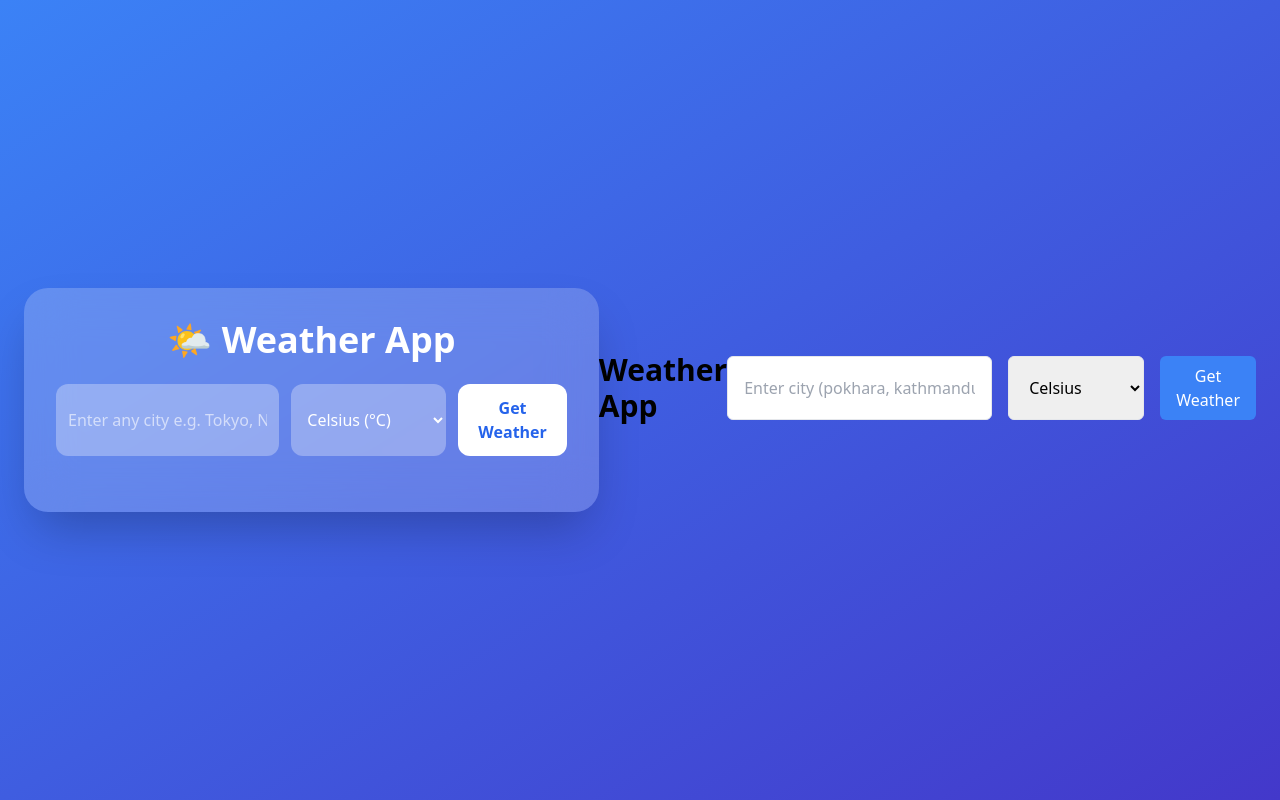
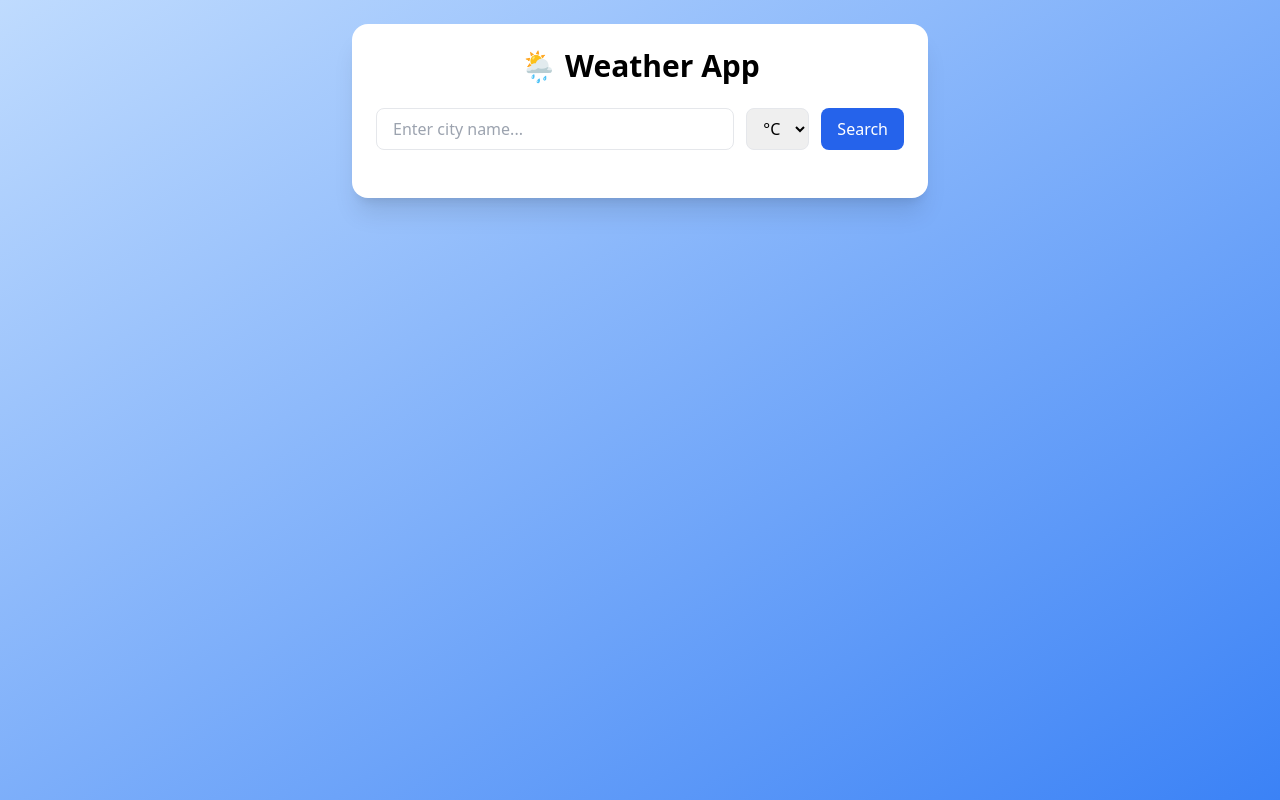
Before and after one commit to SAURAV878/weather_app, a Django app: template weather/templates/weather.html in a window 1280 px wide. Run offline with Django 5.2, Linux system fonts and the light colour scheme; the template is opened without the code that fills it, so the values that code supplies are empty; parts of the project's set-up code (start-up, migrations or seed data) failed here and were passed over; some libraries are stand-ins or nearby versions.

Commit message:
chore: modify in weather.html

```diff
--- a/weather/templates/weather.html
+++ b/weather/templates/weather.html
@@ -1,197 +1,150 @@
 <!DOCTYPE html>
 <html lang="en">
 <head>
-    <meta charset="UTF-8"><!DOCTYPE html>
-<html lang="en">
-<head>
     <meta charset="UTF-8">
-    <meta name="viewport" content="width=device-width, initial-scale=1.0">
     <title>Weather App</title>
     <script src="https://cdn.tailwindcss.com"></script>
 </head>
 
-<body class="bg-gradient-to-br from-blue-500 to-indigo-700 min-h-screen flex items-center justify-center p-6">
+<body class="bg-gradient-to-br from-blue-200 to-blue-500 min-h-screen p-6">
 
-    <div class="bg-white/20 backdrop-blur-xl shadow-2xl rounded-3xl p-8 w-full max-w-3xl text-white">
+    <div class="max-w-xl mx-auto bg-white shadow-xl rounded-2xl p-6">
 
-        <!-- Header -->
-        <h1 class="text-4xl font-bold text-center mb-6">🌤 Weather App</h1>
+        <h1 class="text-3xl font-bold text-center mb-6">🌦 Weather App</h1>
 
-        <!-- Search Form -->
+        <!-- Search Section -->
         <div class="flex gap-3 mb-6">
-            <input id="cityInput" type="text"
-                   class="w-full bg-white/30 text-white p-3 rounded-xl placeholder-white/60 focus:outline-none"
-                   placeholder="Enter any city e.g. Tokyo, New York, Kathmandu">
+            <input id="cityInput"
+                   type="text"
+                   placeholder="Enter city name..."
+                   class="w-full px-4 py-2 border rounded-lg focus:ring-2 focus:ring-blue-400">
 
-            <select id="unitSelect" class="bg-white/30 text-white p-3 rounded-xl focus:outline-none">
-                <option value="celsius">Celsius (°C)</option>
-                <option value="fahrenheit">Fahrenheit (°F)</option>
+            <select id="unitSelect" class="px-3 py-2 border rounded-lg">
+                <option value="celsius">°C</option>
+                <option value="fahrenheit">°F</option>
             </select>
 
-            <button onclick="getWeather()"
-                class="bg-white text-blue-600 px-5 py-3 rounded-xl font-semibold hover:bg-gray-100">
-                Get Weather
+            <button id="fetchWeatherBtn"
+                class="px-4 py-2 bg-blue-600 text-white rounded-lg hover:bg-blue-700">
+                Search
             </button>
         </div>
 
-        <div id="result"></div>
+        <!-- Error Box -->
+        <div id="errorBox" class="hidden bg-red-100 text-red-700 p-3 rounded-lg mb-4"></div>
+
+        <!-- Loader -->
+        <div id="loader" class="hidden text-center mb-4">
+            <div class="animate-spin h-8 w-8 border-4 border-blue-600 border-t-transparent rounded-full mx-auto"></div>
+        </div>
+
+        <!-- Weather Display -->
+        <div id="weatherDisplay" class="hidden">
+
+            <h2 class="text-2xl font-bold mb-2" id="cityName"></h2>
+            <p class="text-gray-700 mb-4" id="countryName"></p>
+
+            <!-- Current Weather -->
+            <div class="flex items-center gap-4 bg-blue-100 p-4 rounded-xl mb-6">
+                <div class="text-5xl" id="currentIcon"></div>
+                <div>
+                    <p class="text-xl font-semibold"><span id="currentTemp"></span>°</p>
+                    <p class="text-gray-700" id="currentDesc"></p>
+                </div>
+            </div>
+
+            <!-- 7-Day Forecast -->
+            <h3 class="text-xl font-semibold mb-3">7-Day Forecast</h3>
+            <div id="forecast" class="grid grid-cols-1 md:grid-cols-2 gap-4"></div>
+        </div>
 
     </div>
 
 
     <script>
+        const btn = document.getElementById("fetchWeatherBtn");
+        const loader = document.getElementById("loader");
+        const errorBox = document.getElementById("errorBox");
 
-async function getWeather() {
-    const city = document.getElementById("cityInput").value;
+        // Weather Icons
+        const icons = {
+            "Clear sky ☀️": "☀️",
+            "Mainly clear 🌤": "🌤",
+            "Partly cloudy ⛅": "⛅",
+            "Overcast ☁️": "☁️",
+            "Fog 🌫": "🌫",
+            "Light rain 🌧": "🌧",
+            "Moderate rain 🌧": "🌧",
+            "Heavy rain 🌧": "🌧",
+            "Light snow ❄️": "❄️",
+            "Moderate snow ❄️": "❄️",
+            "Rain showers 🌦": "🌦"
+        };
+
+        btn.addEventListener("click", async () => {
+
+            const city = document.getElementById("cityInput").value.trim();
             const unit = document.getElementById("unitSelect").value;
 
             if (!city) {
-        alert("Please enter a city!");
+                showError("Please enter a city name.");
                 return;
             }
 
-    document.getElementById("result").innerHTML =
-        `<p class='text-center text-lg'>Loading weather...</p>`;
+            loader.classList.remove("hidden");
+            errorBox.classList.add("hidden");
 
-    const url = `/api/weather/?city=${city}&unit=${unit}&days=7`;
-
-    try {
-        const res = await fetch(url);
+            const res = await fetch(`/api/current_weather/?city=${city}&unit=${unit}`);
             const data = await res.json();
 
+            loader.classList.add("hidden");
+
             if (data.error) {
-            document.getElementById("result").innerHTML =
-                `<p class='text-center text-red-300 text-xl'>${data.error}</p>`;
+                showError(data.error);
                 return;
             }
 
-        renderWeather(data);
+            displayWeather(data);
+        });
 
-    } catch (err) {
-        document.getElementById("result").innerHTML =
-            `<p class='text-center text-red-300 text-xl'>Error fetching weather</p>`;
-    }
+        function showError(msg) {
+            errorBox.textContent = msg;
+            errorBox.classList.remove("hidden");
         }
 
+        function displayWeather(data) {
+            document.getElementById("weatherDisplay").classList.remove("hidden");
 
-function renderWeather(data) {
-    let html = `
-        <div class="text-center mb-8">
-            <h2 class="text-3xl font-bold">${data.city}, ${data.country}</h2>
-            <p class="text-lg opacity-80">Lat: ${data.latitude}, Lon: ${data.longitude}</p>
-        </div>
+            document.getElementById("cityName").textContent = data.city;
+            document.getElementById("countryName").textContent = data.country;
 
-        <!-- Current Weather -->
-        <div class="bg-white/30 p-6 rounded-2xl text-center mb-8">
-            <p class="text-2xl font-semibold">Current Weather</p>
-            <p class="text-5xl my-3">${data.current.temperature}°</p>
-            <p class="text-xl">${data.current.weather_description}</p>
-            <p class="opacity-70 mt-1">Wind: ${data.current.windspeed} km/h</p>
-        </div>
+            // Current Weather
+            document.getElementById("currentTemp").textContent = data.current.temperature;
+            document.getElementById("currentDesc").textContent = data.current.weather_description;
 
-        <h3 class="text-2xl font-semibold mb-4">7-Day Forecast</h3>
+            document.getElementById("currentIcon").textContent =
+                icons[data.current.weather_description] || "🌡️";
 
-        <div class="grid grid-cols-1 md:grid-cols-2 gap-4">
+            // Forecast
+            const forecastDiv = document.getElementById("forecast");
+            forecastDiv.innerHTML = "";
+
+            data.forecast.forEach(day => {
+                const card = document.createElement("div");
+                card.className = "p-4 bg-blue-50 rounded-xl shadow";
+
+                card.innerHTML = `
+                    <p class="font-semibold">${day.date}</p>
+                    <p class="text-3xl">${icons[day.description] || "🌡️"}</p>
+                    <p><strong>Max:</strong> ${day.max}°</p>
+                    <p><strong>Min:</strong> ${day.min}°</p>
+                    <p>${day.description}</p>
                 `;
 
-    data.forecast.forEach(day => {
-        html += `
-            <div class="bg-white/20 p-5 rounded-2xl shadow">
-                <p class="text-xl font-bold mb-2">${day.date}</p>
-                <p class="text-lg">${day.description}</p>
-                <p class="mt-2">Max: <span class="font-semibold">${day.max}°</span></p>
-                <p>Min: <span class="font-semibold">${day.min}°</span></p>
-            </div>
-        `;
+                forecastDiv.appendChild(card);
             });
-
-    html += `</div>`;
-
-    document.getElementById("result").innerHTML = html;
         }
-
     </script>
 
 </body>
 </html>
-
-    <title>Weather App</title>
-    <script src="https://cdn.tailwindcss.com"></script>
-</head>
-<body class="bg-blue-50 min-h-screen flex flex-col items-center py-10">
-
-    <h1 class="text-3xl font-bold mb-6">Weather App</h1>
-
-    <!-- Input Section -->
-    <div class="flex gap-4 mb-6">
-        <input id="cityInput" type="text" placeholder="Enter city (pokhara, kathmandu, biratnagar)"
-               class="px-4 py-2 border rounded-md focus:outline-none focus:ring-2 focus:ring-blue-400">
-        <select id="unitSelect" class="px-4 py-2 border rounded-md">
-            <option value="celsius">Celsius</option>
-            <option value="fahrenheit">Fahrenheit</option>
-        </select>
-        <button id="fetchWeatherBtn"
-                class="px-4 py-2 bg-blue-500 text-white rounded-md hover:bg-blue-600">Get Weather</button>
-    </div>
-
-    <!-- Weather Display -->
-    <div id="weatherDisplay" class="w-full max-w-xl bg-white p-6 rounded-md shadow-md hidden">
-        <h2 id="cityName" class="text-2xl font-bold mb-4"></h2>
-        <div id="currentWeather" class="mb-6">
-            <p><strong>Latitude:</strong> <span id="lat"></span></p>
-            <p><strong>Longitude:</strong> <span id="lon"></span></p>
-            <p><strong>Elevation:</strong> <span id="elev"></span> m</p>
-            <p><strong>Timezone:</strong> <span id="tz"></span></p>
-        </div>
-
-        <h3 class="text-xl font-semibold mb-2">7-Day Forecast</h3>
-        <div id="forecast" class="grid grid-cols-1 md:grid-cols-2 gap-4"></div>
-    </div>
-
-    <script>
-        const fetchBtn = document.getElementById('fetchWeatherBtn');
-
-        fetchBtn.addEventListener('click', async () => {
-            const city = document.getElementById('cityInput').value.trim();
-            const unit = document.getElementById('unitSelect').value;
-
-            if (!city) return alert("Please enter a city.");
-
-            const response = await fetch(`/api/current_weather/?city=${city}&unit=${unit}`);
-            const data = await response.json();
-
-            if (data.error) {
-                alert(data.error);
-                return;
-            }
-
-            // Show weather container
-            const weatherDiv = document.getElementById('weatherDisplay');
-            weatherDiv.classList.remove('hidden');
-
-            // Current Weather
-            document.getElementById('cityName').textContent = data.city;
-            document.getElementById('lat').textContent = data.current.latitude;
-            document.getElementById('lon').textContent = data.current.longitude;
-            document.getElementById('elev').textContent = data.current.elevation;
-            document.getElementById('tz').textContent = data.current.timezone;
-
-            // Forecast
-            const forecastDiv = document.getElementById('forecast');
-            forecastDiv.innerHTML = '';
-            data.forecast.forEach(day => {
-                const card = document.createElement('div');
-                card.className = 'p-4 bg-blue-100 rounded-md shadow';
-                card.innerHTML = `
-                    <p><strong>Date:</strong> ${day.date}</p>
-                    <p><strong>Max:</strong> ${day.max}°</p>
-                    <p><strong>Min:</strong> ${day.min}°</p>
-                    <p><strong>Weather Code:</strong> ${day.weathercode}</p>
-                `;
-                forecastDiv.appendChild(card);
-            });
-        });
-    </script>
-
-</body>
-</html>
--- a/weather/views.py
+++ b/weather/views.py
@@ -1,11 +1,17 @@
 from rest_framework.decorators import api_view
 from rest_framework.response import Response
 import requests
+from django.shortcuts import render
 
 
 # ---------------- HOME PAGE ----------------
 def home(request):
     return render(request, "weather.html")
+
+@api_view(['GET'])
+def test(request):
+    return Response({"message": "Weather API working"})
+
 
 @api_view(['GET'])
 def current_weather(request):
```
Lines whose indentation alone changed are shown as unchanged.
